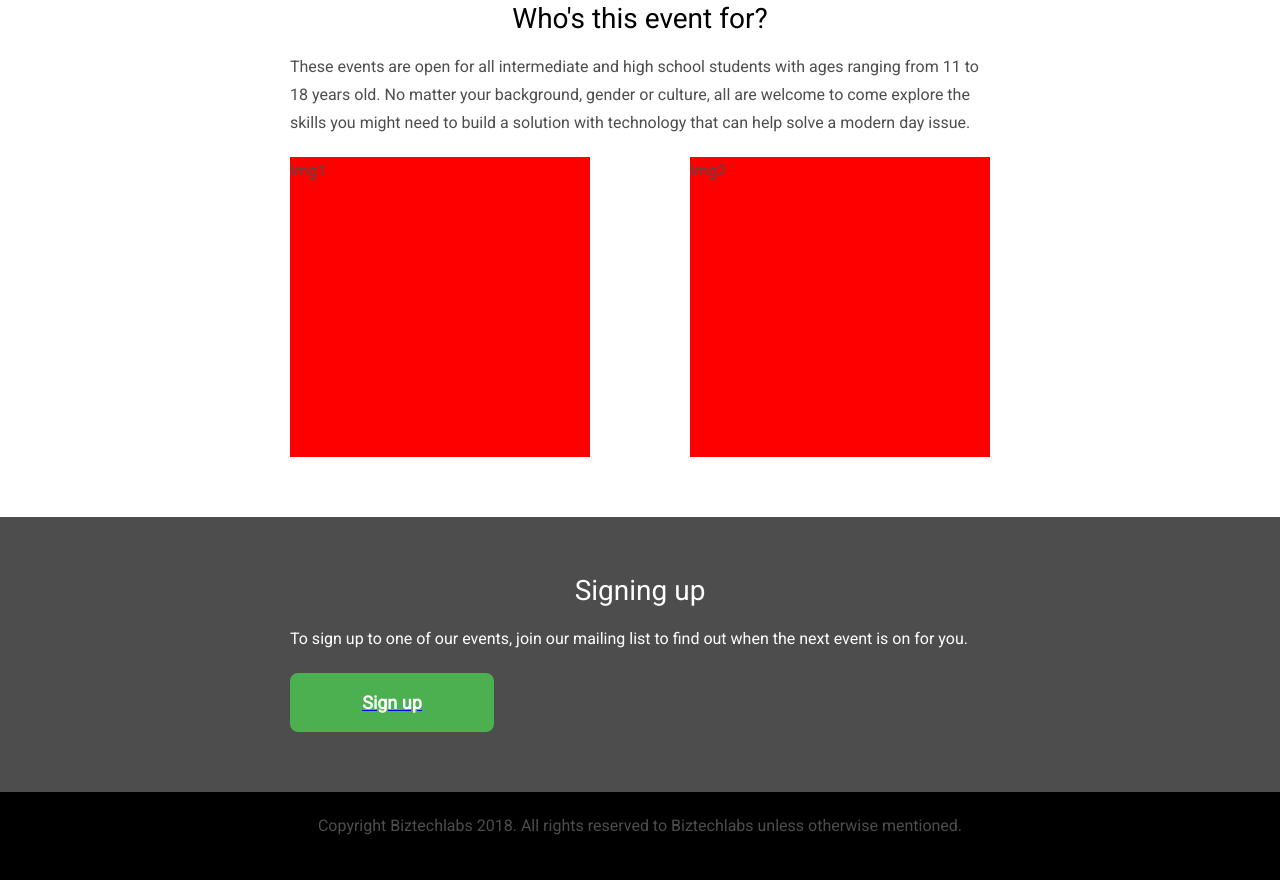
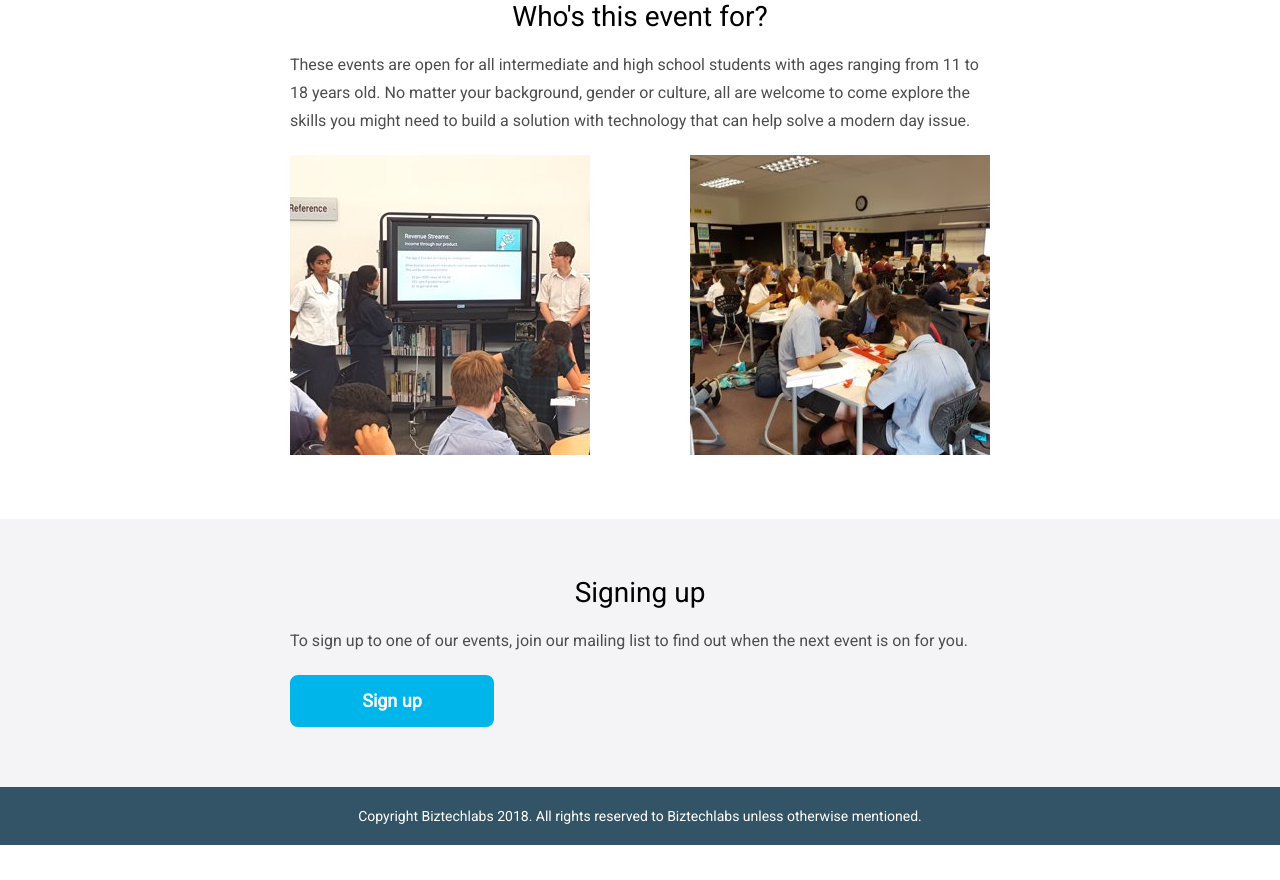
Before and after one commit to Sze-warrior/biztechlabs-website, a website: page index.html in a window 1280 px wide. Shown: the part 1685-2565 px from the top of the page. After the commit the page ends 2530 px from the top, so only its background shows below. Drawn offline with Linux system fonts and the light colour scheme.

Commit message:
Styling tweaks
Styling tweaks

```diff
--- a/index.html
+++ b/index.html
@@ -21,7 +21,7 @@
 
                 <div class="hero-btn-row">
                   <div class="button-primary button--ghost-white button--mobile">Learn more</div>
-                  <div class="button-primary button-primary--green button--mobile">Sign up</div>
+                  <div class="button-primary button--mobile">Sign up</div>
                 </div>
               </div>
             </div>
@@ -75,20 +75,20 @@
             <p>These events are open for all intermediate and high school students with ages ranging from 11 to 18 years old. No matter your background, gender or culture, all are welcome to come explore the skills you might need to build a solution with technology that can help solve a modern day issue.</p>
 
             <div class="split-img-container">
-              <div class="split-img"><p>Img1</p></div>
-              <div class="split-img"><p>Img2</p></div>
+              <div class="split-img"><img class="img-responsive" src="images/biztech-labs-presentation.jpg"></div>
+              <div class="split-img"><img class="img-responsive" src="images/biztech-labs-presentation2.jpg"></div>
             </div>
           </div>
         </div>
 
-        <div class="container--mid-grey">
+        <div class="container--light-grey">
            <div class="container container--condensed">
             <div class="row">
               <h2 class="container--mid-grey-heading">Signing up</h2>
               <p class="container--mid-grey-content">To sign up to one of our events, join our mailing list to find out when the next event is on for you.</p>
 
               <a href="https://forms.office.com/Pages/ResponsePage.aspx?id=oBzDhDusrk6tEVGdgCM-bycJQUswbdJBt1U_tb10O3NUME9ONjlWMTQwRjlYME9NQkxCVjBaMThCNy4u" target="_blank">
-                <div class="button-primary button-primary--green button--mobile">Sign up</div>
+                <div class="button-primary button--mobile">Sign up</div>
               </a>
             </div>
           </div>
--- a/sass/_variables.scss
+++ b/sass/_variables.scss
@@ -4,10 +4,12 @@ $hero-height: 90vh;
 
 
 //Colors
-$color-grey-light: #f2f2f2;
+$color-grey-light: #F4F4F7;
 $color-grey-base: #4d4d4d;
-$color-border-color: #e2e2e2;
-$color-brand-blue: #2196F3;
+$color-grey-mid: #9B9B9B;
+$color-border-color: #D8D4D5;
+$color-brand-blue: #00B5E9;
+$color-blue-dark: #335466;
 $color-green-base: #4caf50;
 
 
@@ -19,6 +21,8 @@ $font-size-desktop-h2: 28px;
 $font-size-mobile-h2: 24px;
 
 $font-size-base: 16px;
+$font-size-sml: 14px;
+
 
 $line-height-base: 28px;
 $font-weight-light: 300;
@@ -45,3 +49,4 @@ $button-width: 280px;
 //Media Queries
 $media-tablet: 1025px;
 $media-mobile: 767px;
+$media-mobile-sml: 576px;
--- a/sass/components/_buttons.scss
+++ b/sass/components/_buttons.scss
@@ -1,9 +1,9 @@
 .button-primary{
 	width: 200px;
-    height: 55px;
+    height: 48px;
     background-color: $color-brand-blue;
     text-align: center;
-    line-height: 55px;
+    line-height: 48px;
     -webkit-border-radius: 8px;
     -moz-border-radius: 8px;
     border-radius: 8px;
@@ -11,11 +11,13 @@
     color: white;
     font-size: 18px;
     border: 2px solid $color-brand-blue;
+    transition: all 0.2s ease-in-out;
 
     &:hover{
-        background-color: darken($color-brand-blue, 15%);
-        border: 2px solid darken($color-brand-blue, 15%);
-        cursour: pointer;
+        transition: all 0.2s ease-in-out;
+        background-color: $color-blue-dark;
+        border: 2px solid $color-blue-dark;
+        cursor: pointer;
     }
 
 }
@@ -25,7 +27,7 @@
     border: 2px solid $color-green-base;
 
     &:hover{
-        cursour: pointer;
+        cursor: pointer;
         background-color: darken($color-green-base, 15%);
         border: 2px solid darken($color-green-base, 15%);
     }
@@ -35,11 +37,14 @@
     background-color: rgba(0,0,0,0);
     color: white;
     border: 2px solid white;
+    transition: all 0.2s ease-in-out;
 
     &:hover{
-        cursour: pointer;
-        background-color: rgba(0,0,0,0);
-        border: 2px solid white;
+        transition: all 0.2s ease-in-out;
+        cursor: pointer;
+        background-color: rgba(255,255,255,0.5);
+        border: 2px solid rgba(255,255,255,0.5);
+        color: black;
     }
 
 }
@@ -51,7 +56,7 @@
 
 .button--mobile{
 
-    @media screen and(max-width: $media-mobile){
+    @media screen and(max-width: $media-mobile-sml){
         width: 100%;
     }
 }
--- a/sass/components/_split-img.scss
+++ b/sass/components/_split-img.scss
@@ -3,11 +3,9 @@
 	display: flex;
 	justify-content: space-between;
 	flex-direction: row;
+	margin-top:20px;
 
 	.split-img{
-		width: 300px;
-		height: 300px;
-		background-color: red;
 
 		&:first-child{
 			margin-right: 15px;
@@ -17,7 +15,7 @@
 		@media screen and (max-width: $media-mobile){
 
 			&:first-child{
-				margin-right: 0;
+				margin-right: 15px;
 				margin-bottom: 15px;
 			}
 
@@ -25,7 +23,11 @@
 		}
 	}
 
-	@media screen and (max-width: $media-mobile){
+	@media screen and (max-width: $media-mobile-sml){
 		flex-direction: column;
 	}
 }
+
+.img-responsive{
+	width:100%;
+}
--- a/sass/modules/_base.scss
+++ b/sass/modules/_base.scss
@@ -44,3 +44,7 @@ p{
 	margin-top: 0;
     margin-bottom: 20px;
 }
+
+a{
+	text-decoration: none;
+}
--- a/sass/modules/_footer.scss
+++ b/sass/modules/_footer.scss
@@ -1,15 +1,18 @@
 footer{
 	height: 100%;
-	background-color: black;
+	background-color: $color-blue-dark;
 }
 
 .footer-container{
 	max-width: $container-width;
     margin: 0 auto;
     display: block;
-    padding: 20px 0;
+    padding: 15px 0;
 }
 
 .footer-copyright{
 	text-align: center;
+	margin-bottom: 0;
+	color: white;
+	font-size: $font-size-sml;
 }
--- a/sass/modules/_hero.scss
+++ b/sass/modules/_hero.scss
@@ -69,7 +69,7 @@ background: linear-gradient(to top, rgba(0,0,0,0.8), rgba(255,255,255,0) 130%);
     	order: 0;
 	}
 
-	@media screen and (max-width: $media-mobile){
+	@media screen and (max-width: $media-mobile-sml){
 
 		flex-direction: column;
 
@@ -81,7 +81,7 @@ background: linear-gradient(to top, rgba(0,0,0,0.8), rgba(255,255,255,0) 130%);
 
 		.button--ghost-white{
 	    	order: 1;
-	    	margin-top: 15px;
+	    	margin-top: 20px;
 		}
 
 	}
--- a/sass/modules/_layout.scss
+++ b/sass/modules/_layout.scss
@@ -17,8 +17,6 @@
 
 .container--light-grey{
 	background-color: $color-grey-light;
-	border-top: 1px solid $color-border-color;
-	border-bottom: 1px solid $color-border-color;
 }
 
 .container--mid-grey{
```
Also changed, not shown: css/styles.css, images/biztech-labs-presentation.jpg (added), images/biztech-labs-presentation2.jpg (added), images/hero-banner.jpg.
